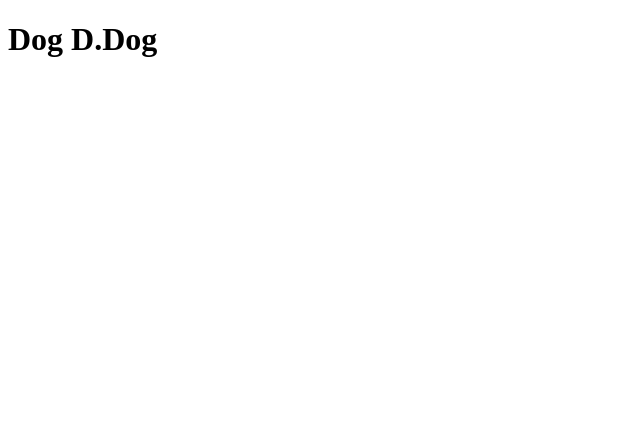
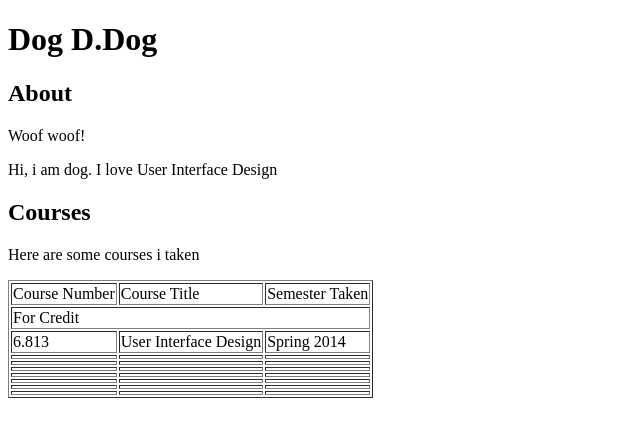
Before and after one commit to NouranOmar98/HTML-CSS-Tasks, a plain HTML site: page Oct-19/External Css.html in a window 1280 px wide. Shown: the whole page, without its empty margins (0-640 px from the left). Drawn offline with Linux system fonts and the light colour scheme.

Commit message:
Update External Css.html

```diff
--- a/Oct-19/External Css.html
+++ b/Oct-19/External Css.html
@@ -9,7 +9,61 @@
 </head>
 <body>
     <h1><span class="title"> Dog D.Dog </span></h1>
-    <h2><span class=""></span></h2>
+    <span class="text1"><h2>About</h2></span>
+    <p>Woof woof!</p>
+    <p>Hi, i am dog. I love <span class="text2"> User Interface Design</span></p>
+    <span class="text1"><h2> Courses</h2></span>
+    <p>Here are some courses i taken </p>
+    <table border="1">
+        <tr>
+            <td class="text3">Course Number</td>
+            <td class="text3">Course Title</td>
+            <td class="text3">Semester Taken</td>
+        </tr>
+        <tr>
+            <td colspan="3" class="text3"> For Credit </td>
+        </tr>
+        <tr>
+            <td> 6.813</td>
+            <td><span class="text4">User Interface Design</span></td>
+            <td><span class="text4">Spring 2014</span></td>
+        </tr>
+        <tr>
+            <td></td>
+            <td></td>
+            <td></td>
+        </tr>
+        <tr>
+            <td></td>
+            <td></td>
+            <td></td>
+        </tr>
+        <tr>
+            <td></td>
+            <td></td>
+            <td></td>
+        </tr>
+        <tr>
+            <td></td>
+            <td></td>
+            <td></td>
+        </tr>
+        <tr>
+            <td></td>
+            <td></td>
+            <td></td>
+        </tr>
+        <tr>
+            <td></td>
+            <td></td>
+            <td></td>
+        </tr>
+        <tr>
+            <td></td>
+            <td></td>
+            <td></td>
+        </tr>
+    </table>
 
 
 
```
